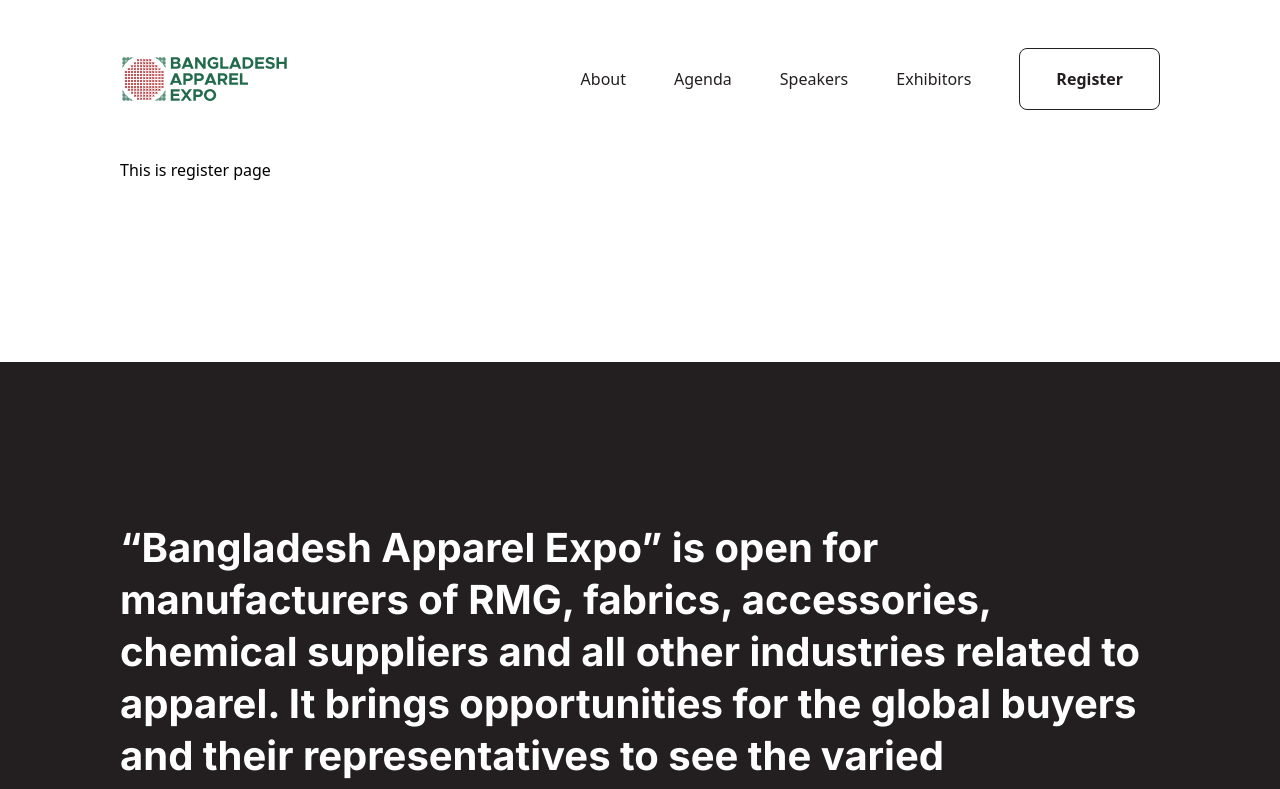
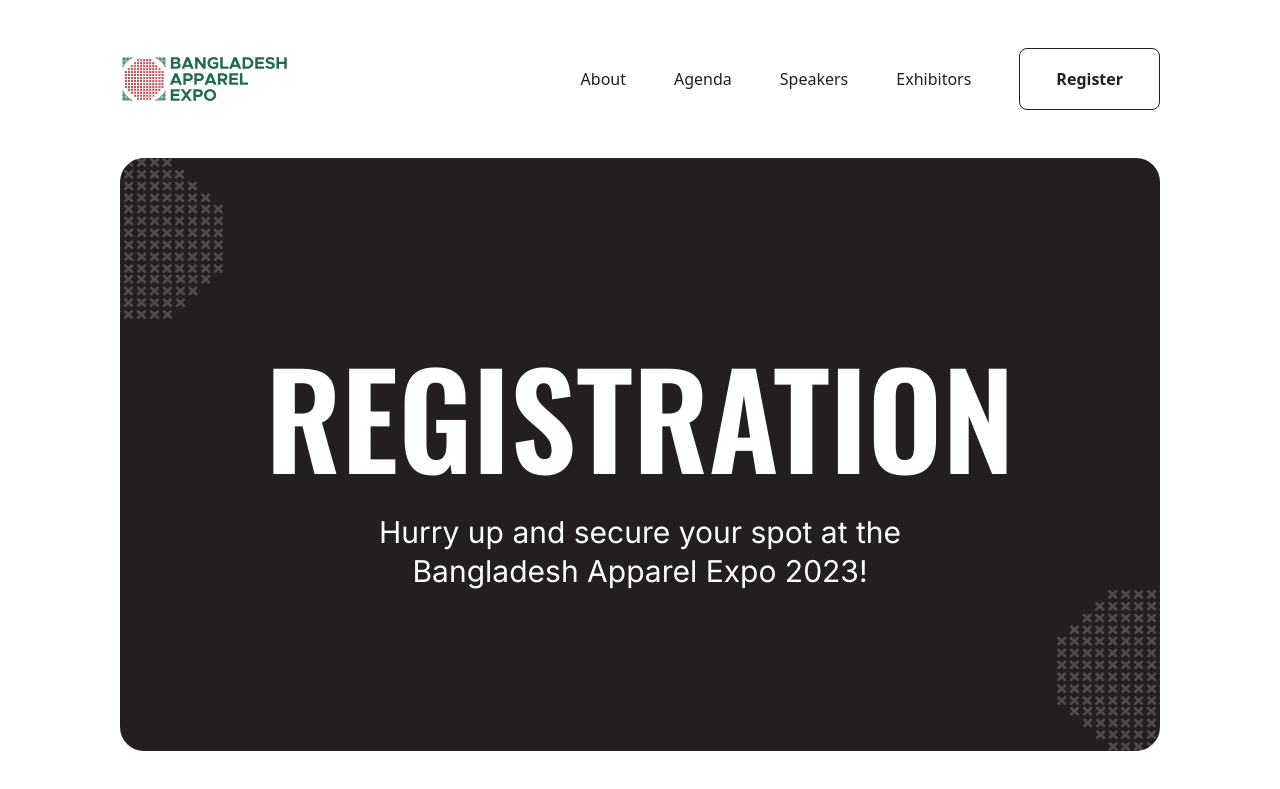
Before and after one commit to mamun-prodhan/bangladesh-aparel-expo, a React (Vite) app: page /register in a window 1280 px wide. Shown: the top 789 px of the page. Built offline with nearby package versions, Linux system fonts and the light colour scheme.

Commit message:
registration banner completed

```diff
--- a/src/Pages/Register/Register.jsx
+++ b/src/Pages/Register/Register/Register.jsx
@@ -1,7 +1,9 @@
+import RegisterBanner from "../RegisterBanner/RegisterBanner";
+
 const Register = () => {
   return (
     <div>
-      <h2>This is register page</h2>
+      <RegisterBanner />
     </div>
   );
 };
--- /dev/null
+++ b/src/Pages/Register/RegisterBanner/RegisterBanner.jsx
@@ -0,0 +1,29 @@
+import bgLeft from "../../../assets/bg-left.png";
+import bgRight from "../../../assets/bg-right.png";
+const RegisterBanner = () => {
+  return (
+    <div className="relative max-w-[1200px] py-[100px] md:py-[130px] lg:py-[160px] rounded-[24px] bg-[#231F20]">
+      <div>
+        <h2 className="text-[36px] md:text-[80px] lg:text-[130px] text-white font-oswald font-semibold text-center uppercase leading-[-3.9px]">
+          Registration
+        </h2>
+        <p className="text-[14px] md:text-[24px] lg:text-[30px] text-center text-white font-inter leading-[22px] md:leading-[34px] lg:leading-[39px]">
+          Hurry up and secure your spot at the <br /> Bangladesh Apparel Expo
+          2023!
+        </p>
+      </div>
+      <img
+        className="hidden lg:block  absolute w-[103px] md:w-[163px] h-[101px] md:h-[161px] top-0 -left-[60px]"
+        src={bgLeft}
+        alt=""
+      />
+      <img
+        className="hidden lg:block absolute w-[103px] md:w-[163px] h-[101px] md:h-[161px] bottom-0 -right-[60px]"
+        src={bgRight}
+        alt=""
+      />
+    </div>
+  );
+};
+
+export default RegisterBanner;
--- a/src/routes/Routes.jsx
+++ b/src/routes/Routes.jsx
@@ -1,7 +1,7 @@
 import { createBrowserRouter } from "react-router-dom";
 import Root from "../layout/Root";
 import Home from "../Pages/Home/Home/Home";
-import Register from "../Pages/Register/Register";
+import Register from "../Pages/Register/Register/Register";
 
 const router = createBrowserRouter([
   {
```
Also changed, not shown: src/assets/bg-left.png (added), src/assets/bg-right.png (added).
